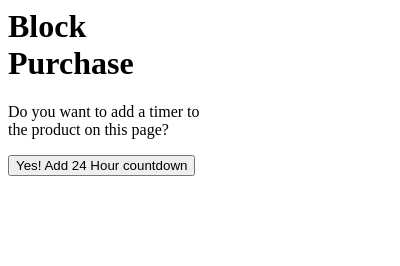
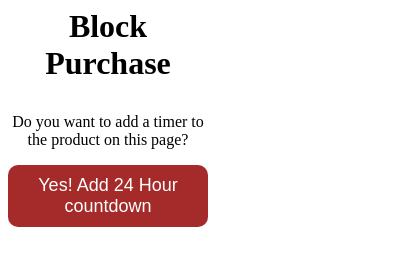
Before and after one commit to mugoma/block-purchase-extension, a browser extension: page popup/popup.html in a window 400 px wide. Drawn offline with Linux system fonts and the light colour scheme.

Commit message:
Add visual changes

```diff
--- a/popup/popup.css
+++ b/popup/popup.css
@@ -11,13 +11,30 @@ body {
 }
 
 .btn-hidden {
-    visibility: hidden;
+    display: none;
 }
 
 .btn-visible {
-    visibility: visible;
+    display: initial;
 }
 
 .center {
     margin: auto;
 }
+.body-container{
+    height:200px;
+    width: 200px;
+}
+.btn{
+    padding:10px;
+    background-color: brown;
+    color: white;
+    font-size: large;
+    border: none;
+    border-radius: 10px;
+}
+#popup-text{
+    font-size: medium;
+    padding-top: 10px;
+    text-align: center;
+}
--- a/popup/popup.html
+++ b/popup/popup.html
@@ -2,12 +2,13 @@
 <link rel="stylesheet" href="popup.css">
 
 <body>
-  <h1>Block Purchase</h1>
-  <p id="popup-text">Do you want to add a timer to the product on this page? </p>
-  <button id="add-timer-btn">Yes! Add 24 Hour countdown</button>
-  <div id="countdown-timer" class="text-center countdown"></div>
-  <button id="reset-timer-btn" class="btn-hidden center">Restart Timer</button>
-
+  <div class="body-container">
+    <h1 style="text-align: center;">Block Purchase</h1>
+    <p id="popup-text">Do you want to add a timer to the product on this page?</p>
+    <button id="add-timer-btn" class="btn">Yes! Add 24 Hour countdown</button>
+    <div id="countdown-timer" class="text-center countdown"></div>
+    <button id="reset-timer-btn" class="btn-hidden btn">Restart Timer</button>
+  </div>
   <script src="popup.js"></script>
 </body>
 
```
